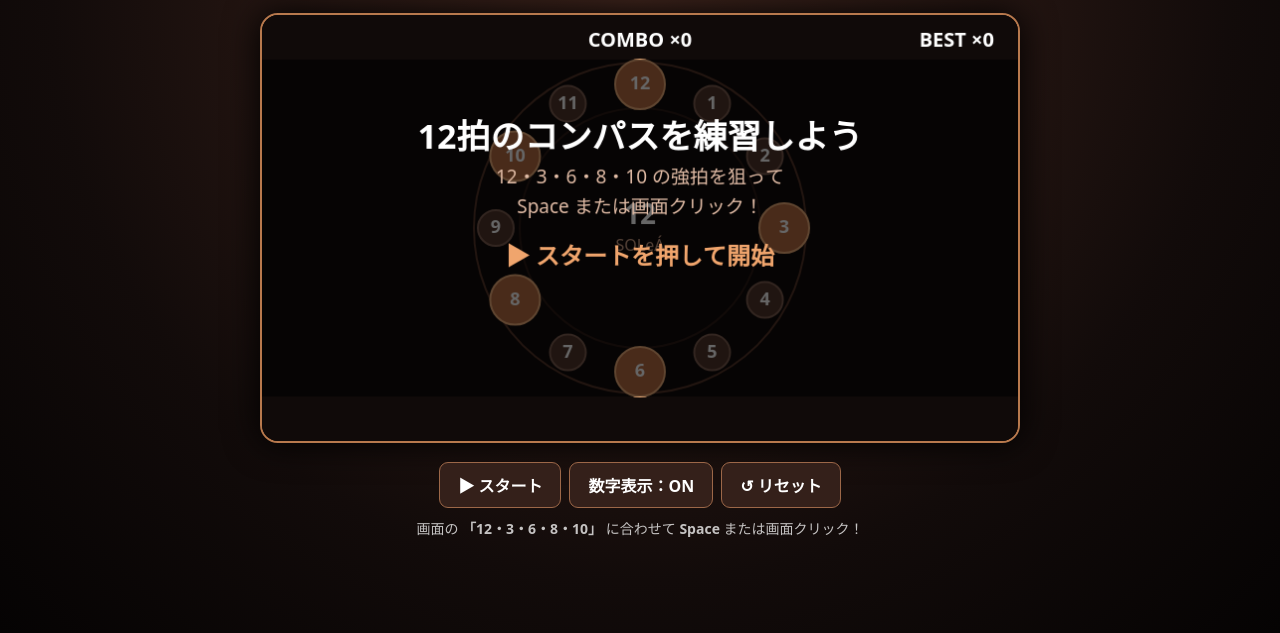
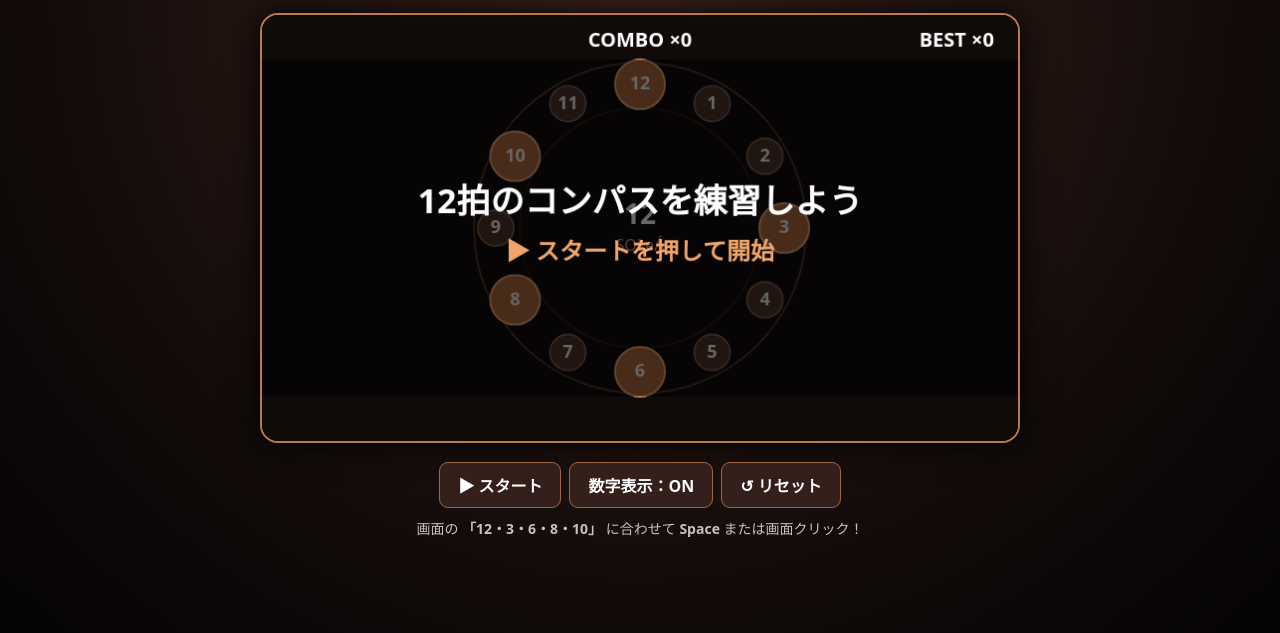
Before and after one commit to fl3pbn/rhythm-game, a plain HTML site: page index.html in a window 1280 px wide. Shown: the part 167-800 px from the top of the page. Drawn offline with Linux system fonts and the light colour scheme.

Commit message:
canvas内の重複した拍ガイド文言を削除し、height属性の不整合を修正
script.jsのdraw()が!running時に描画していた「12・3・6・8・10 の強拍を狙って
Space または画面クリック！」はindex.htmlの.helpと重複していたため削除し、
タイトルとCTAをオーバーレイの中央に再配置。合わせてindex.htmlのcanvasの
height属性(620)がscript.js側の実際の値(430)と一致していなかったのを修正。

```diff
--- a/index.html
+++ b/index.html
@@ -10,7 +10,7 @@
     <div id="app">
       <h1>💃 COMPÁS FLAMENCO</h1>
       <p class="sub">SOLEÁ — 12拍のコンパスを感じよう</p>
-      <canvas id="game" width="760" height="620"></canvas>
+      <canvas id="game" width="760" height="430"></canvas>
       <div class="controls">
         <button id="start">▶ スタート</button>
         <button id="mode">数字表示：ON</button>
--- a/script.js
+++ b/script.js
@@ -181,14 +181,10 @@ function draw() {
     context.fillRect(0, 45, W, 340);
     context.fillStyle = "#fff";
     context.font = "bold 34px system-ui";
-    context.fillText("12拍のコンパスを練習しよう", center.x, 125);
-    context.font = "19px system-ui";
-    context.fillStyle = "#e0bba5";
-    context.fillText("12・3・6・8・10 の強拍を狙って", center.x, 165);
-    context.fillText("Space または画面クリック！", center.x, 195);
+    context.fillText("12拍のコンパスを練習しよう", center.x, 190);
     context.font = "bold 24px system-ui";
     context.fillStyle = "#f0a56d";
-    context.fillText("▶ スタートを押して開始", center.x, 245);
+    context.fillText("▶ スタートを押して開始", center.x, 240);
   }
 }
 
```
